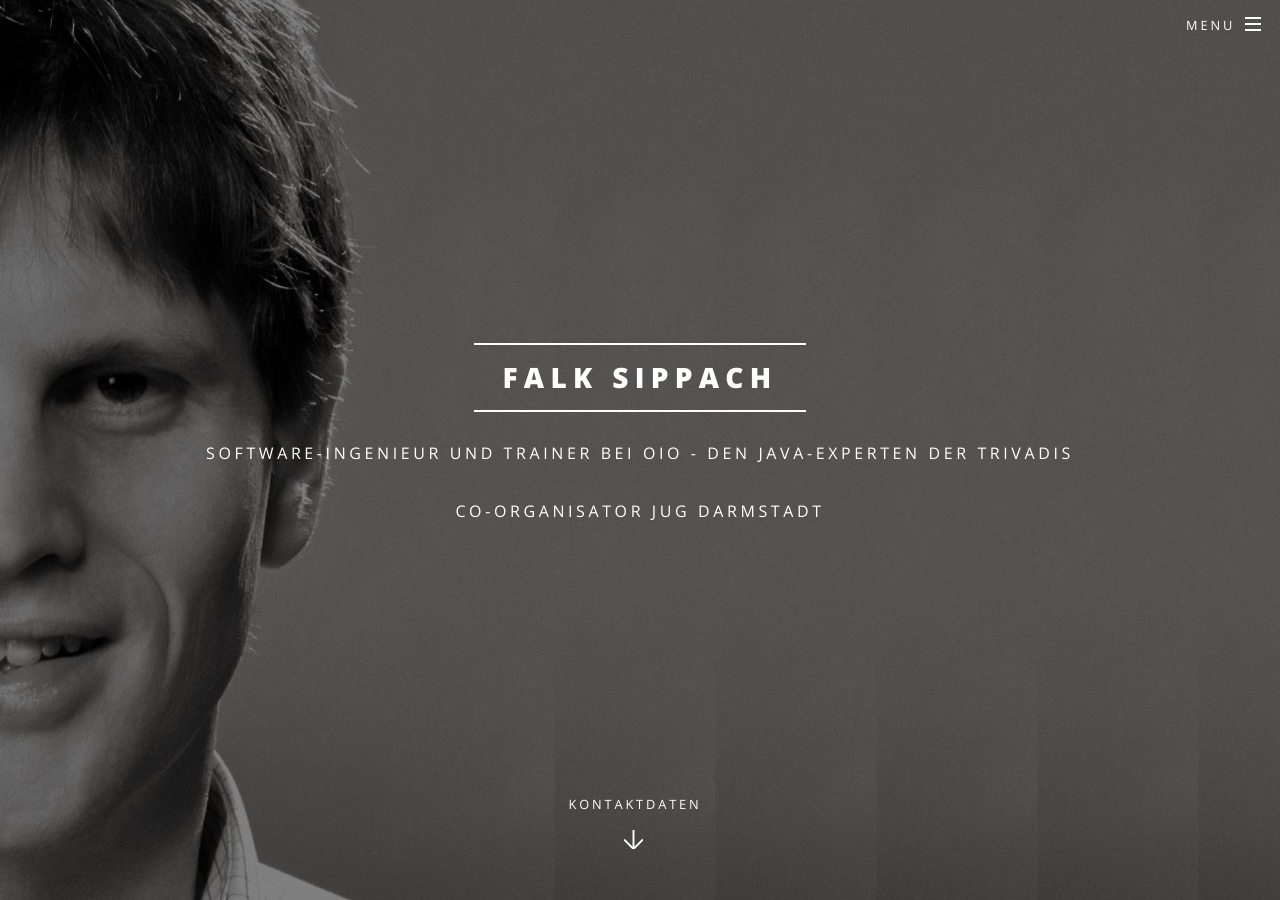
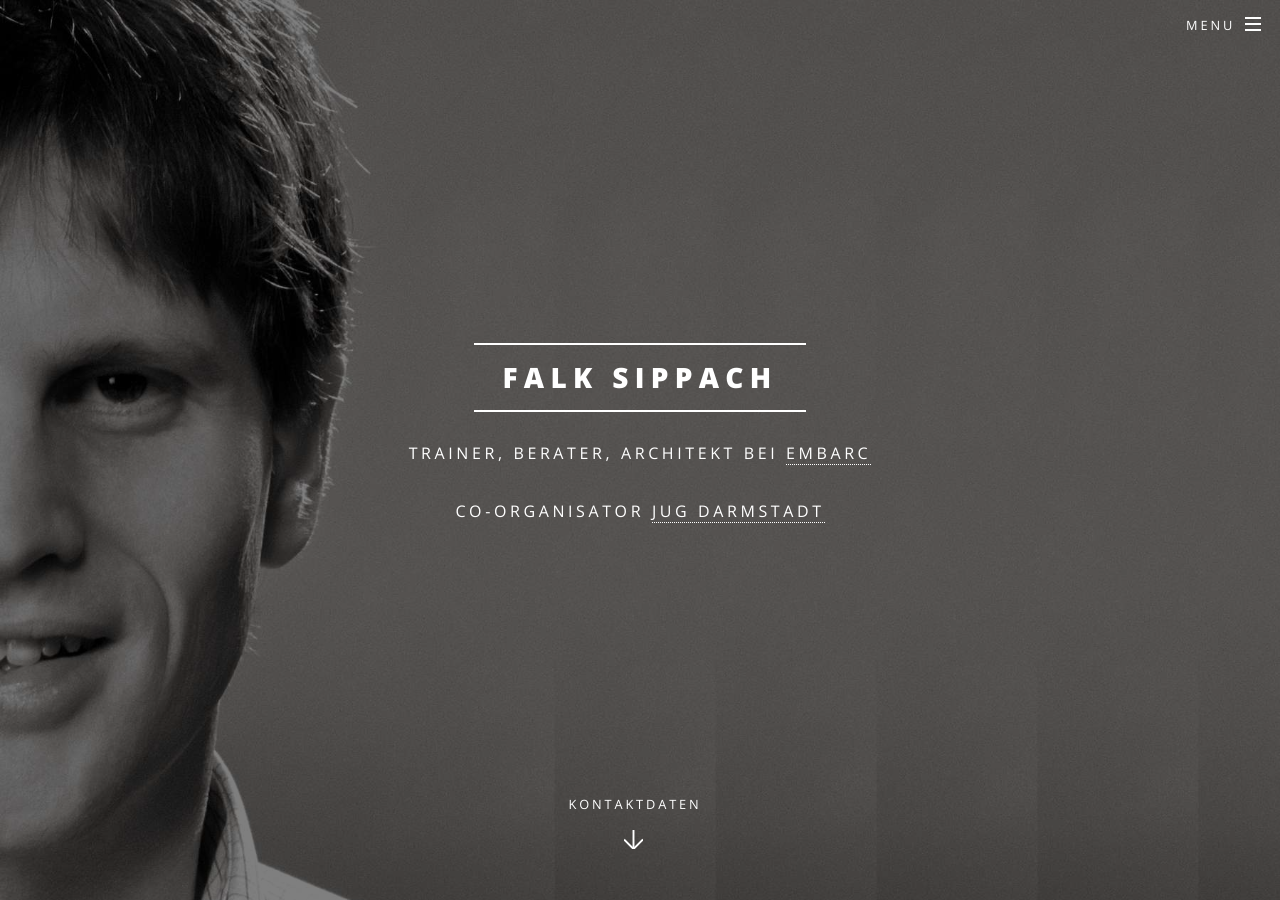
Before and after one commit to sippsack/sippsack.github.io, a Jekyll site: the page built from index.md, in a window 1280 px wide and 900 px high. Built offline with Jekyll 4.4.1, drawn with Linux system fonts in a browser that asks for light colours.

Commit message:
changed employer

```diff
--- a/index.md
+++ b/index.md
@@ -6,6 +6,6 @@ permalink: /
 
 ## Falk Sippach
 
-Software-Ingenieur und Trainer bei OIO - den Java-Experten der Trivadis
+Trainer, Berater, Architekt bei [embarc](http://www.embarc.de)
 
-Co-Organisator JUG Darmstadt
+Co-Organisator [JUG Darmstadt](http://www.jug-da.de)
```
